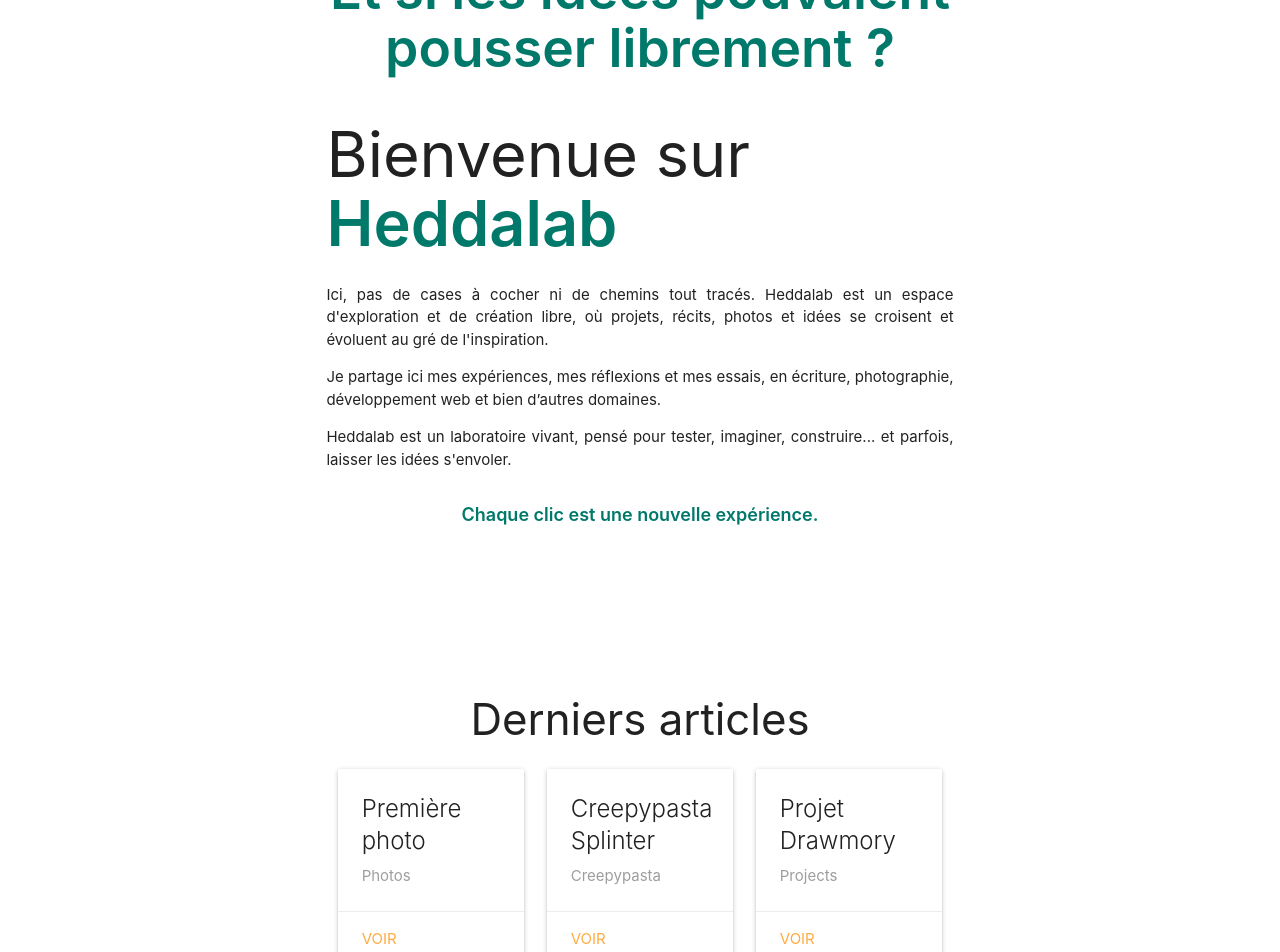
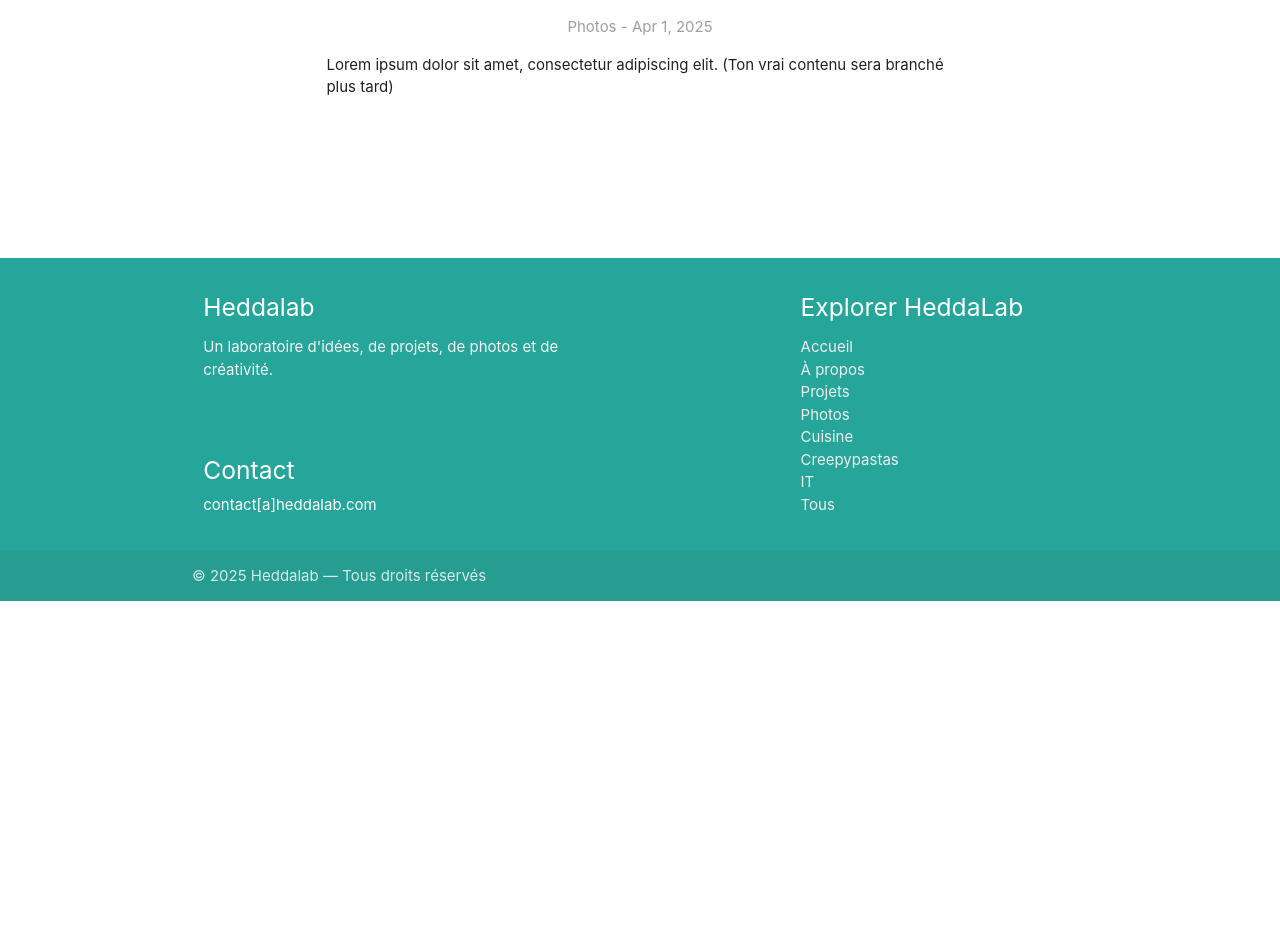
Before and after one commit to cecile-umecker/HeddaLab, an Angular app: page /post/1 in a window 1280 px wide. Before the commit this address led to /. Shown: the part 199-1151 px from the top of the page. After the commit the page ends 800 px from the top, so only its background shows below. Built offline with nearby package versions, Linux system fonts and the light colour scheme.

Commit message:
create single post page, add all posts page link

```diff
--- a/src/app/app-routing.module.ts
+++ b/src/app/app-routing.module.ts
@@ -2,11 +2,14 @@ import { NgModule } from '@angular/core';
 import { RouterModule, Routes } from '@angular/router';
 import { HomeComponent } from './pages/home/home.component';
 import { ExploreComponent } from './pages/explore/explore.component';
+import { PostDetailComponent } from './pages/post-detail/post-detail.component';
+
 
 
 const routes: Routes = [
   { path: '', component: HomeComponent },
   { path: 'explore', component: ExploreComponent },
+  { path: 'post/:id', component: PostDetailComponent },
   { path: '**', redirectTo: '' }
 ];
 
--- a/src/app/app.module.ts
+++ b/src/app/app.module.ts
@@ -7,6 +7,7 @@ import { HomeComponent } from './pages/home/home.component';
 import { HeaderComponent } from './shared/header/header.component';
 import { FooterComponent } from './shared/footer/footer.component';
 import { ExploreComponent } from './pages/explore/explore.component';
+import { PostDetailComponent } from './pages/post-detail/post-detail.component';
 
 @NgModule({
   declarations: [
@@ -14,7 +15,8 @@ import { ExploreComponent } from './pages/explore/explore.component';
     HomeComponent,
     HeaderComponent,
     FooterComponent,
-    ExploreComponent
+    ExploreComponent,
+    PostDetailComponent
   ],
   imports: [
     BrowserModule,
--- a/src/app/pages/explore/explore.component.html
+++ b/src/app/pages/explore/explore.component.html
@@ -10,7 +10,7 @@
             <p class="grey-text">{{ post.category | titlecase }}</p>
           </div>
           <div class="card-action">
-            <a [routerLink]="post.path">Voir</a>
+            <a [routerLink]="['/post', post.id]">Voir</a>
           </div>
         </div>
       </div>
--- a/src/app/pages/home/home.component.html
+++ b/src/app/pages/home/home.component.html
@@ -33,7 +33,7 @@
             <p class="grey-text">{{ post.category | titlecase }}</p>
           </div>
           <div class="card-action">
-            <a [routerLink]="post.path">Voir</a>
+            <a [routerLink]="['/post', post.id]">Voir</a>
           </div>
         </div>
       </div>
--- a/src/app/pages/home/home.component.ts
+++ b/src/app/pages/home/home.component.ts
@@ -23,8 +23,7 @@ export class HomeComponent implements OnInit {
   goToRandomPost() {
     const randomPost = this.postService.getRandomPost();
     if (randomPost) {
-      this.router.navigate([randomPost.path]);
-      console.log(randomPost.title)
+      this.router.navigate(['/post', randomPost.id]);
     }
   }
 }
--- /dev/null
+++ b/src/app/pages/post-detail/post-detail.component.html
@@ -0,0 +1,13 @@
+<section class="post-detail section">
+  <div class="container" *ngIf="post">
+    <h1 class="center-align">{{ post.title }}</h1>
+    <p class="center-align grey-text">{{ post.category | titlecase }} - {{ post.date | date }}</p>
+    <div class="post-content">
+      <p>Lorem ipsum dolor sit amet, consectetur adipiscing elit. (Ton vrai contenu sera branché plus tard)</p>
+    </div>
+  </div>
+
+  <div *ngIf="!post" class="container center-align">
+    <p>Chargement...</p>
+  </div>
+</section>
--- /dev/null
+++ b/src/app/pages/post-detail/post-detail.component.ts
@@ -0,0 +1,34 @@
+import { Component, OnInit } from '@angular/core';
+import { ActivatedRoute, Router } from '@angular/router';
+import { PostService } from '../../services/post.service';
+import { Post } from '../../models/post.model';
+
+@Component({
+  selector: 'app-post-detail',
+  templateUrl: './post-detail.component.html',
+  styleUrls: ['./post-detail.component.scss']
+})
+export class PostDetailComponent implements OnInit {
+
+  post: Post | undefined;
+
+  constructor(
+    private route: ActivatedRoute,
+    private router: Router,
+    private postService: PostService
+  ) {}
+
+  ngOnInit() {
+    const id = this.route.snapshot.paramMap.get('id');
+    if (id) {
+      const numericId = parseInt(id, 10);
+      this.post = this.postService.getPostById(numericId);
+      if (!this.post) {
+        this.router.navigate(['/']); // Redirection si ID invalide
+      }
+    } else {
+      this.router.navigate(['/']);
+    }
+  }
+
+}
--- a/src/app/services/post.service.ts
+++ b/src/app/services/post.service.ts
@@ -21,6 +21,11 @@ export class PostService {
     return POSTS.find(post => post.path === path);
   }
 
+  getPostById(id: number): Post | undefined {
+    return POSTS.find(post => post.id === id);
+  }
+
+
   getPostsByCategory(category: string): Post[] {
     return POSTS
       .filter(post => post.category.toLowerCase() === category.toLowerCase())
--- a/src/app/shared/footer/footer.component.html
+++ b/src/app/shared/footer/footer.component.html
@@ -21,6 +21,7 @@
           <li><a class="grey-text text-lighten-3" routerLink="/blogs/cuisine">Cuisine</a></li>
           <li><a class="grey-text text-lighten-3" routerLink="/blogs/creepypastas">Creepypastas</a></li>
           <li><a class="grey-text text-lighten-3" routerLink="/blogs/it">IT</a></li>
+          <li><a class="grey-text text-lighten-3" routerLink="/explore">Tous</a></li>
         </ul>
       </div>
     </div>
--- a/src/app/shared/header/header.component.html
+++ b/src/app/shared/header/header.component.html
@@ -1,14 +1,14 @@
 <div class="navbar-fixed">
   <nav class="teal lighten-1">
     <div class="nav-wrapper container">
-      <a routerLink="/" class="brand-logo">Heddalab</a>
+      <a [routerLink]="['/']" class="brand-logo">Heddalab</a>
       <a href="#" data-target="mobile-demo" class="sidenav-trigger">
         <i class="material-icons">menu</i>
       </a>
       <ul class="right hide-on-med-and-down">
-        <li><a routerLink="/">Accueil</a></li>
-        <li><a routerLink="/about">A propos</a></li>
-        <li><a routerLink="/projects">Projets</a></li>
+        <li><a [routerLink]="['/']">Accueil</a></li>
+        <li><a [routerLink]="['/about']">A propos</a></li>
+        <li><a [routerLink]="['/projects']">Projets</a></li>
         <li>
           <a class="dropdown-trigger" href="#!" data-target="dropdown-blogs">
             Blogs <i class="material-icons right">arrow_drop_down</i>
@@ -19,25 +19,26 @@
   </nav>
 
   <ul id="dropdown-blogs" class="dropdown-content">
-    <li><a href="/blogs/pictures">Photos</a></li>
-    <li><a href="/blogs/cook">Cuisine</a></li>
-    <li><a href="/blogs/creepypasta">Creepypasta</a></li>
-    <li><a href="/blogs/it">Tech</a></li>
+    <li><a [routerLink]="['/blogs/pictures']">Photos</a></li>
+    <li><a [routerLink]="['/blogs/cook']">Cuisine</a></li>
+    <li><a [routerLink]="['/blogs/creepypasta']">Creepypasta</a></li>
+    <li><a [routerLink]="['/blogs/it']">Tech</a></li>
+    <li><a [routerLink]="['/explore']">Tous</a></li>
   </ul>
 
   <!-- Mobile Menu -->
   <ul class="sidenav" id="mobile-demo">
-    <li><a routerLink="/">Accueil</a></li>
-    <li><a routerLink="/about">À propos</a></li>
-    <li><a routerLink="/projects">Projets</a></li>
+    <li><a [routerLink]="['/']">Accueil</a></li>
+    <li><a [routerLink]="['/about']">À propos</a></li>
+    <li><a [routerLink]="['/projects']">Projets</a></li>
 
     <li><div class="divider"></div></li>
 
     <li><a class="subheader">Blogs</a></li>
-
-    <li><a routerLink="/blogs/photos">Photos</a></li>
-    <li><a routerLink="/blogs/cuisine">Cuisine</a></li>
-    <li><a routerLink="/blogs/creepypastas">Creepypastas</a></li>
-    <li><a routerLink="/blogs/it">Tech</a></li>
+    <li><a [routerLink]="['/blogs/photos']">Photos</a></li>
+    <li><a [routerLink]="['/blogs/cuisine']">Cuisine</a></li>
+    <li><a [routerLink]="['/blogs/creepypastas']">Creepypastas</a></li>
+    <li><a [routerLink]="['/blogs/it']">Tech</a></li>
+    <li><a [routerLink]="['/explore']">Tous</a></li>
   </ul>
 </div>
```
Also changed, not shown: src/app/pages/post-detail/post-detail.component.scss (added), 1 other file (tests, documents, lock files or other folders).
